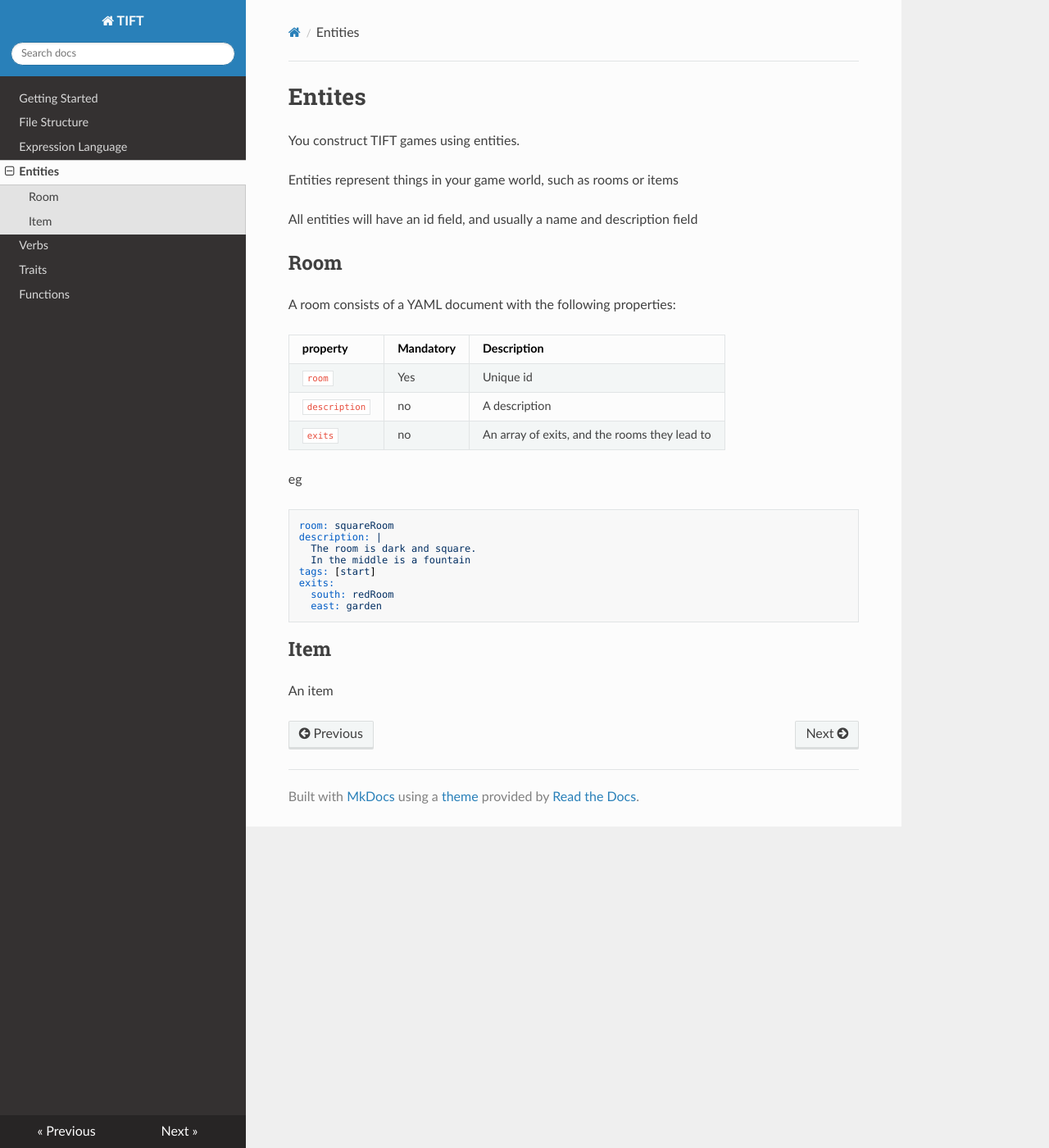
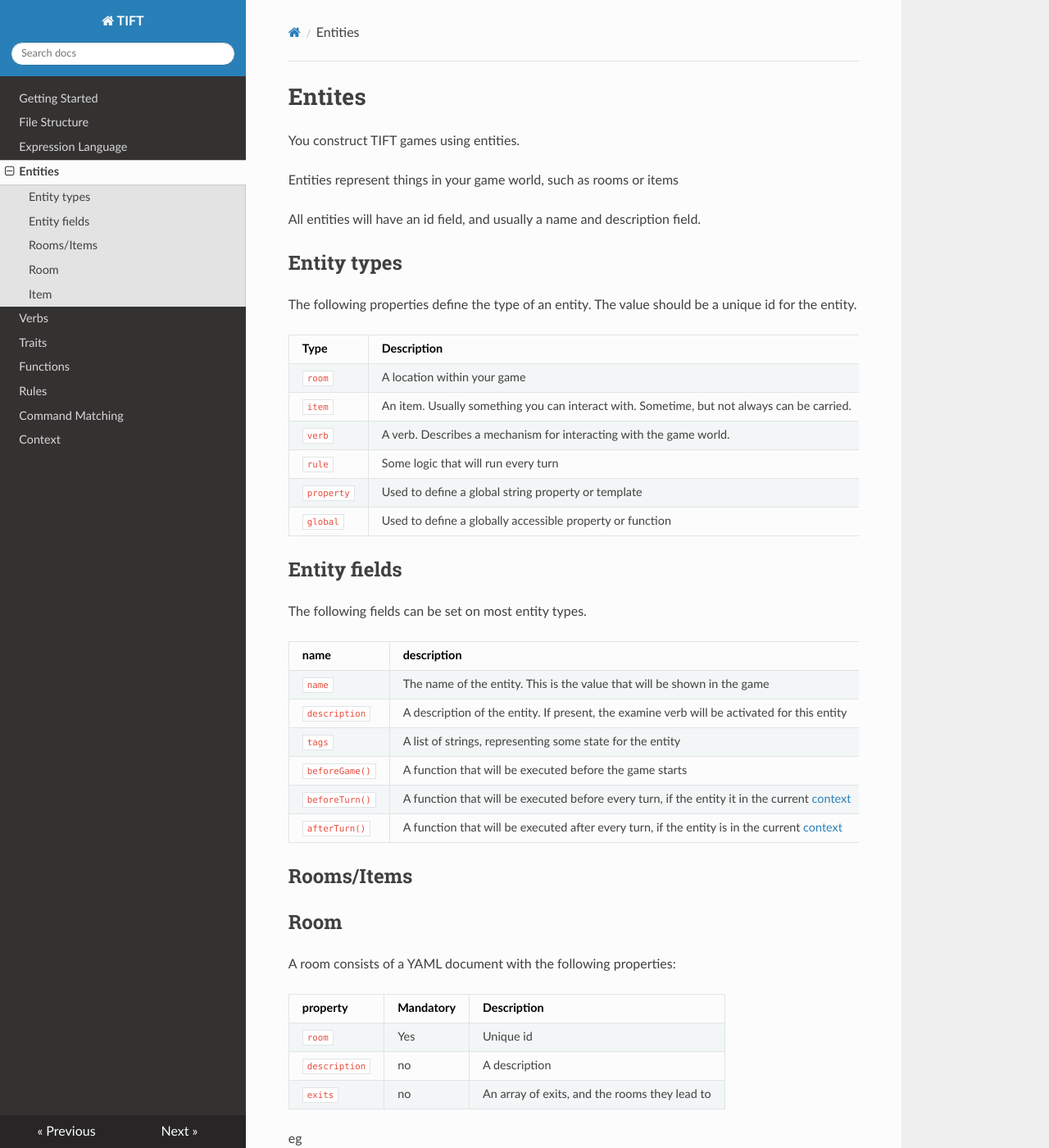
Before and after one commit to tomjefferys/tift, an MkDocs documentation site: the page built from docs/entities.md, in a window 1280 px wide and 1400 px high. Shown: the whole window at 82% size. Built offline with MkDocs 1.6.1, drawn with Linux system fonts in a browser that asks for light colours; nearby versions of some CDN libraries.

Commit message:
Add more docs

```diff
--- a/docs/entities.md
+++ b/docs/entities.md
@@ -4,7 +4,35 @@
 
 Entities represent things in your game world, such as rooms or items
 
-All entities will have an id field, and usually a name and description field
+All entities will have an id field, and usually a name and description field.
+
+## Entity types
+The following properties define the type of an entity. The value should be a unique id for the entity.
+
+| Type | Description |
+|------|-------------|
+| `room` | A location within your game |
+| `item` | An item. Usually something you can interact with. Sometime, but not always can be carried. |
+| `verb` | A verb. Describes a mechanism for interacting with the game world. |
+| `rule` | Some logic that will run every turn |
+| `property` | Used to define a global string property or template |
+| `global` | Used to define a globally accessible property or function |
+
+
+## Entity fields
+The following fields can be set on most entity types.
+
+| name | description |
+|------|-------------|
+| `name` | The name of the entity.  This is the value that will be shown in the game |
+| `description` | A description of the entity. If present, the examine verb will be activated for this entity |
+| `tags` | A list of strings, representing some state for the entity |
+| `beforeGame()` | A function that will be executed before the game starts |
+| `beforeTurn()` | A function that will be executed before every turn, if the entity it in the current  [context](context.md) |
+| `afterTurn()` | A function that will be executed after every turn, if the entity is in the current [context](context.md) |
+
+
+## Rooms/Items
 
 
 ## Room
--- a/mkdocs.yml
+++ b/mkdocs.yml
@@ -9,3 +9,6 @@
   - Verbs: verbs.md
   - Traits: traits.md
   - Functions: functions.md
+  - Rules: rules.md
+  - Command  Matching: commandmatching.md
+  - Context: context.md
```
Also changed, not shown: docs/commandmatching.md (added, +105 -0 lines), docs/context.md (added, +17 -0 lines), docs/rules.md (added, +102 -0 lines), docs/verbs.md (+5 -0 lines).
